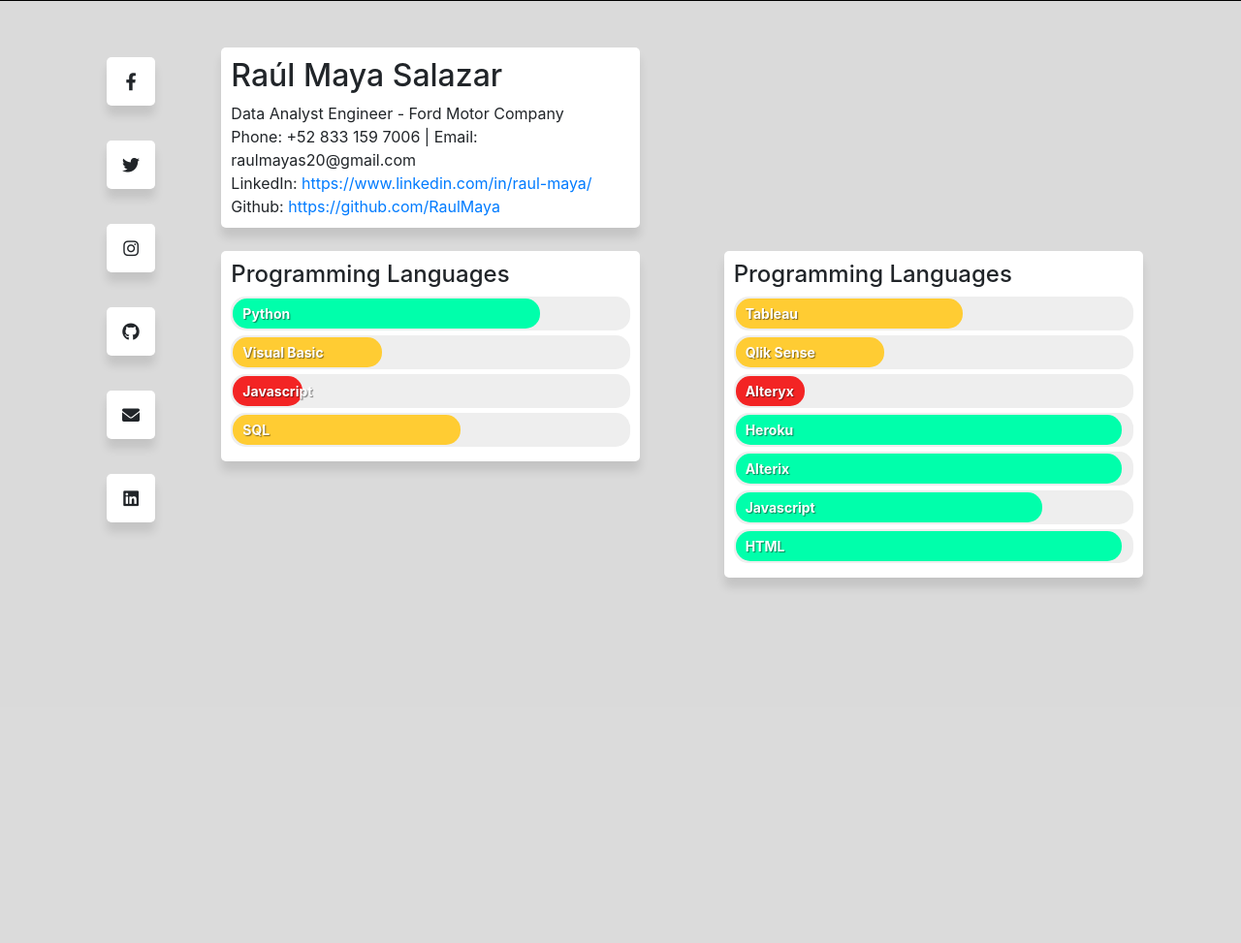
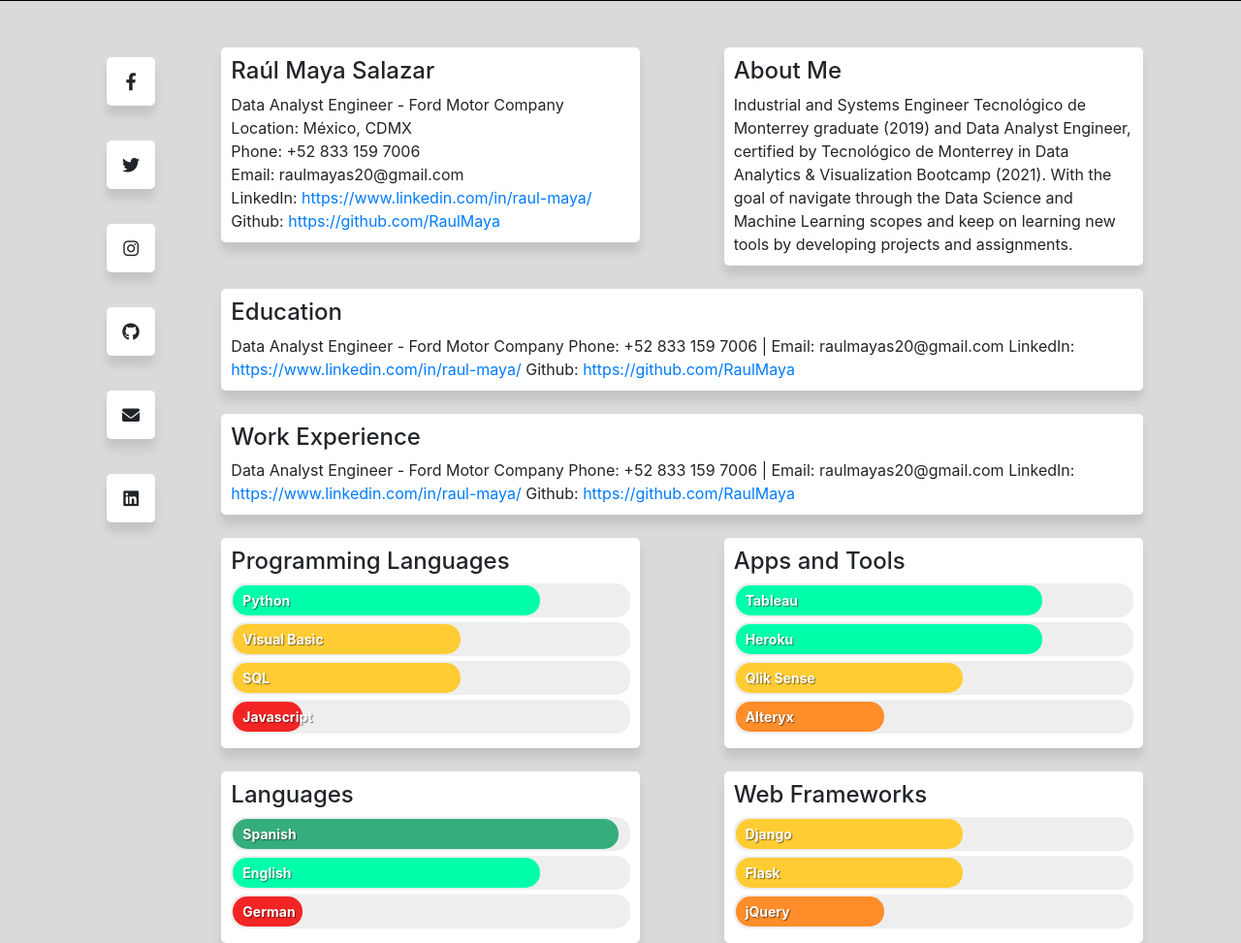
Before and after one commit to RaulMaya/Portfolio, a Django app: page /resume in a window 1280 px wide. Shown: the part 71-1044 px from the top of the page at 97% size. Before the commit the page ends 677 px from the top, so only its background shows below. Run offline with Django 4.2, Linux system fonts and the light colour scheme; some libraries are stand-ins or nearby versions.

Commit message:
Resume Page Update Rev3

```diff
--- a/portfolios/static/portfolios/resume.css
+++ b/portfolios/static/portfolios/resume.css
@@ -181,6 +181,14 @@
   background-color: #ffcc33;
 }
 
+.bar.middle::before{
+  background-color: #36AE7C;
+}
+
+.bar.inside::before{
+  background-color: #FF8D29;
+}
+
 .bar.learning::before{
   width: calc(20% - 10px);
 }
--- a/portfolios/templates/portfolios/resume.html
+++ b/portfolios/templates/portfolios/resume.html
@@ -150,19 +150,47 @@
         <div class="row align-items-start">
           <div class="col-5 box" align='left'>
 
-            <h2>Raúl Maya Salazar</h2>
+            <h4>Raúl Maya Salazar</h4>
             Data Analyst Engineer - Ford Motor Company <br>
-            Phone: +52 833 159 7006 | Email: raulmayas20@gmail.com<br>
+            Location: México, CDMX<br>
+            Phone: +52 833 159 7006 <br>
+            Email: raulmayas20@gmail.com<br>
             LinkedIn: <a href = 'https://www.linkedin.com/in/raul-maya/'>https://www.linkedin.com/in/raul-maya/</a><br>
             Github: <a href = 'https://github.com/RaulMaya'> https://github.com/RaulMaya</a>
           </div>
-          <div class="col-5">
+          <div class="col-1">
 
 
 
           </div>
-          <div class="col-2">
+          <div class="col-5 box" align='left'>
+            <h4>About Me</h4>
+            Industrial and Systems Engineer Tecnológico de Monterrey graduate (2019) and Data Analyst Engineer,
+            certified by Tecnológico de Monterrey in Data Analytics & Visualization Bootcamp (2021).
+            With the goal of navigate through the Data Science and Machine Learning scopes and
+            keep on learning new tools by developing projects and assignments.
+          </div>
+        </div>
+        <br>
+        <div class="row align-items-start">
+          <div class="col-11 box" align='left'>
 
+            <h4>Education</h4>
+            Data Analyst Engineer - Ford Motor Company
+            Phone: +52 833 159 7006 | Email: raulmayas20@gmail.com
+            LinkedIn: <a href = 'https://www.linkedin.com/in/raul-maya/'>https://www.linkedin.com/in/raul-maya/</a>
+            Github: <a href = 'https://github.com/RaulMaya'> https://github.com/RaulMaya</a>
+          </div>
+        </div>
+        <br>
+        <div class="row align-items-start">
+          <div class="col-11 box" align='left'>
+
+            <h4>Work Experience</h4>
+            Data Analyst Engineer - Ford Motor Company
+            Phone: +52 833 159 7006 | Email: raulmayas20@gmail.com
+            LinkedIn: <a href = 'https://www.linkedin.com/in/raul-maya/'>https://www.linkedin.com/in/raul-maya/</a>
+            Github: <a href = 'https://github.com/RaulMaya'> https://github.com/RaulMaya</a>
           </div>
         </div>
         <br>
@@ -171,44 +199,42 @@
 
             <h4>Programming Languages</h4>
             <div class="bar front advanced" data-skill="Python"></div>
-            <div class="bar back basic" data-skill="Visual Basic"></div>
+            <div class="bar back intermediate" data-skill="Visual Basic"></div>
+            <div class="bar back intermediate" data-skill="SQL"></div>
             <div class="bar learning" data-skill="Javascript"></div>
-            <div class="bar back intermediate" data-skill="SQL"></div>
           </div>
           <div class="col-1">
 
 
           </div>
           <div class="col-5 box" align='left'>
-            <h4>Programming Languages</h4>
-            <div class="bar back intermediate" data-skill="Tableau"></div>
-            <div class="bar back basic" data-skill="Qlik Sense"></div>
-            <div class="bar learning" data-skill="Alteryx"></div>
-            <div class="bar front expert" data-skill="Heroku"></div>
-            <div class="bar front expert" data-skill="Alterix"></div>
-            <div class="bar front advanced" data-skill="Javascript"></div>
-            <div class="bar front expert" data-skill="HTML"></div>
-
-
-
+            <h4>Apps and Tools</h4>
+            <div class="bar front advanced" data-skill="Tableau"></div>
+            <div class="bar front advanced" data-skill="Heroku"></div>
+            <div class="bar back intermediate" data-skill="Qlik Sense"></div>
+            <div class="bar inside basic" data-skill="Alteryx"></div>
           </div>
           </div>
-        <div class="row align-items-start">
+          <br>
+          <div class="row align-items-start">
+            <div class="col-5 box" align='left'>
 
-            <div class="col-3">
-
+              <h4>Languages</h4>
+              <div class="bar middle expert" data-skill="Spanish"></div>
+              <div class="bar front advanced" data-skill="English"></div>
+              <div class="bar learning" data-skill="German"></div>
             </div>
-            <div class="col-5">
+            <div class="col-1">
 
 
             </div>
-            <div class="col-3">
-
+            <div class="col-5 box" align='left'>
+              <h4>Web Frameworks</h4>
+              <div class="bar back intermediate" data-skill="Django"></div>
+              <div class="bar back intermediate" data-skill="Flask"></div>
+              <div class="bar inside basic" data-skill="jQuery"></div>
             </div>
-            <div class="col-1">
-
             </div>
-          </div>
           <div class="row align-items-start">
             <div class="col-2">
 
```
